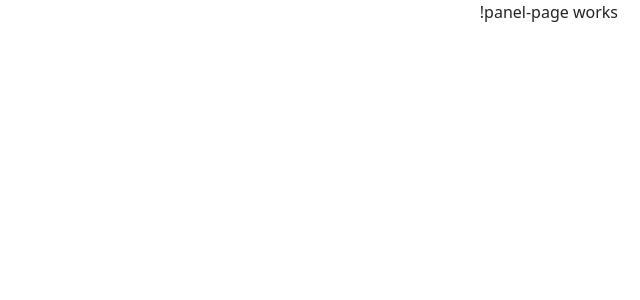
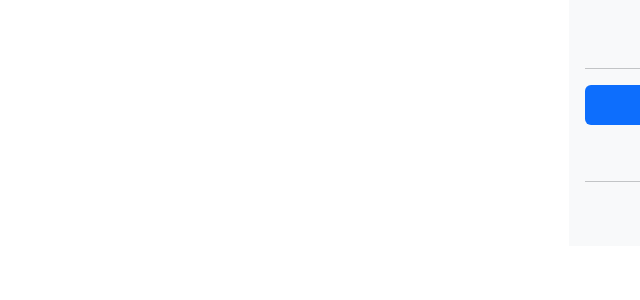
Before and after one commit to zarbabi/book-store, an Angular app: page /panel in a window 1280 px wide. Shown: the top 300 px of the page, without its empty margins (640-1280 px from the left). Built offline with nearby package versions, Linux system fonts and the light colour scheme; grey boxes are pictures that could not be loaded.

Commit message:
edit panel component

```diff
--- a/src/app/app-routing.module.ts
+++ b/src/app/app-routing.module.ts
@@ -7,11 +7,6 @@ const routes: Routes = [
   {path: 'store', loadChildren: () => import('./modules/store/store.module').then(m => m.StoreModule)},
   {path: 'panel', loadChildren: () => import('./modules/panel/panel.module').then(m => m.PanelModule)},
 
-  {
-    path: '',
-    redirectTo: '',
-    pathMatch: 'full'
-  }
 ];
 
 @NgModule({
--- a/src/app/components/login-page/login-page.component.html
+++ b/src/app/components/login-page/login-page.component.html
@@ -1,5 +1,5 @@
 
-<!--<form>-->
+<form (ngSubmit)="checkUsername()">
   <div class="container  col-md-5" >
 
     <h1 class="h3 mb-3 fw-normal">ورود اطلاعات</h1>
@@ -10,8 +10,8 @@
     </div>
     <br>
 {{userName}}
-    <button class="btn btn-primary w-100 py-2" type="submit" (click)="checkUsername()" >ورود</button>
+    <button class="btn btn-primary w-100 py-2" type="submit"   >ورود</button>
 <!--    routerLink="{{routeUrl}}"-->
   </div>
-<!--</form>-->
+</form>
 <!--<router-outlet></router-outlet>-->
--- a/src/app/components/login-page/login-page.component.ts
+++ b/src/app/components/login-page/login-page.component.ts
@@ -21,7 +21,6 @@ export class LoginPageComponent {
     if (this.userName == 'user') {
        // this.routeUrl = 'store';
       this.router.navigate(['/', 'store']);
-
     }
     if (this.userName == 'admin') {
        // this.routeUrl = 'panel';
--- a/src/app/modules/panel/components/panel-page/panel-page.component.html
+++ b/src/app/modules/panel/components/panel-page/panel-page.component.html
@@ -1 +1,36 @@
-<p>panel-page works!</p>
+<!--<div class="b-example-divider b-example-vr"></div>-->
+<div class="d-flex flex-column flex-shrink-0 p-3 bg-body-tertiary" style="width: 280px;">
+  <a class="d-flex align-items-center mb-3 mb-md-0 me-md-auto link-body-emphasis text-decoration-none">
+    <svg class="bi pe-none me-2" width="40" height="32"></svg>
+    <span class="fs-4">مدیر سیستم</span>
+  </a>
+  <hr>
+  <ul class="nav nav-pills flex-column mb-auto">
+    <li class="nav-item">
+      <a href="#" class="nav-link active" aria-current="page">
+        <svg class="bi pe-none me-2" width="16" height="16"><use xlink:href="#home"></use></svg>
+        کتاب ها
+      </a>
+    </li>
+    <li>
+      <a href="#" class="nav-link link-body-emphasis">
+        <svg class="bi pe-none me-2" width="16" height="16"><use xlink:href="#speedometer2"></use></svg>
+        ویرایش
+      </a>
+    </li>
+  </ul>
+  <hr>
+  <div class="dropdown">
+    <a href="#" class="d-flex align-items-center link-body-emphasis text-decoration-none dropdown-toggle" data-bs-toggle="dropdown" aria-expanded="false">
+      <img src="https://github.com/mdo.png" alt="" width="32" height="32" class="rounded-circle me-2">
+      <strong>mdo</strong>
+    </a>
+    <ul class="dropdown-menu text-small shadow" style="">
+      <li><a class="dropdown-item" href="#">اضافه کردن کتاب</a></li>
+      <li><a class="dropdown-item" href="#">Settings</a></li>
+      <li><a class="dropdown-item" href="#">Profile</a></li>
+      <li><hr class="dropdown-divider"></li>
+      <li><a class="dropdown-item" href="#">Sign out</a></li>
+    </ul>
+  </div>
+</div>
--- a/src/app/modules/store/store.module.ts
+++ b/src/app/modules/store/store.module.ts
@@ -14,7 +14,7 @@ import {BookPageComponent} from './pages/book-page/book-page.component';
 
 
 const routes: Routes = [{
-   path: '', component: StoreLayoutComponent,
+  path: '', component: StoreLayoutComponent,
   children: [
     {path: '', component: StorePageComponent},
     {path: 'news/:id', component: NewsPageComponent},
@@ -43,7 +43,8 @@ const routes: Routes = [{
     RouterModule.forChild(routes),
     HttpClientModule
   ],
-  exports:[RouterModule]
+  exports: [RouterModule,
+    HttpClientModule]
 })
 export class StoreModule {
 }
```
Also changed, not shown: src/app/app.module.ts (+7 -2 lines), src/app/components/login.module.ts (deleted, +0 -23 lines).
